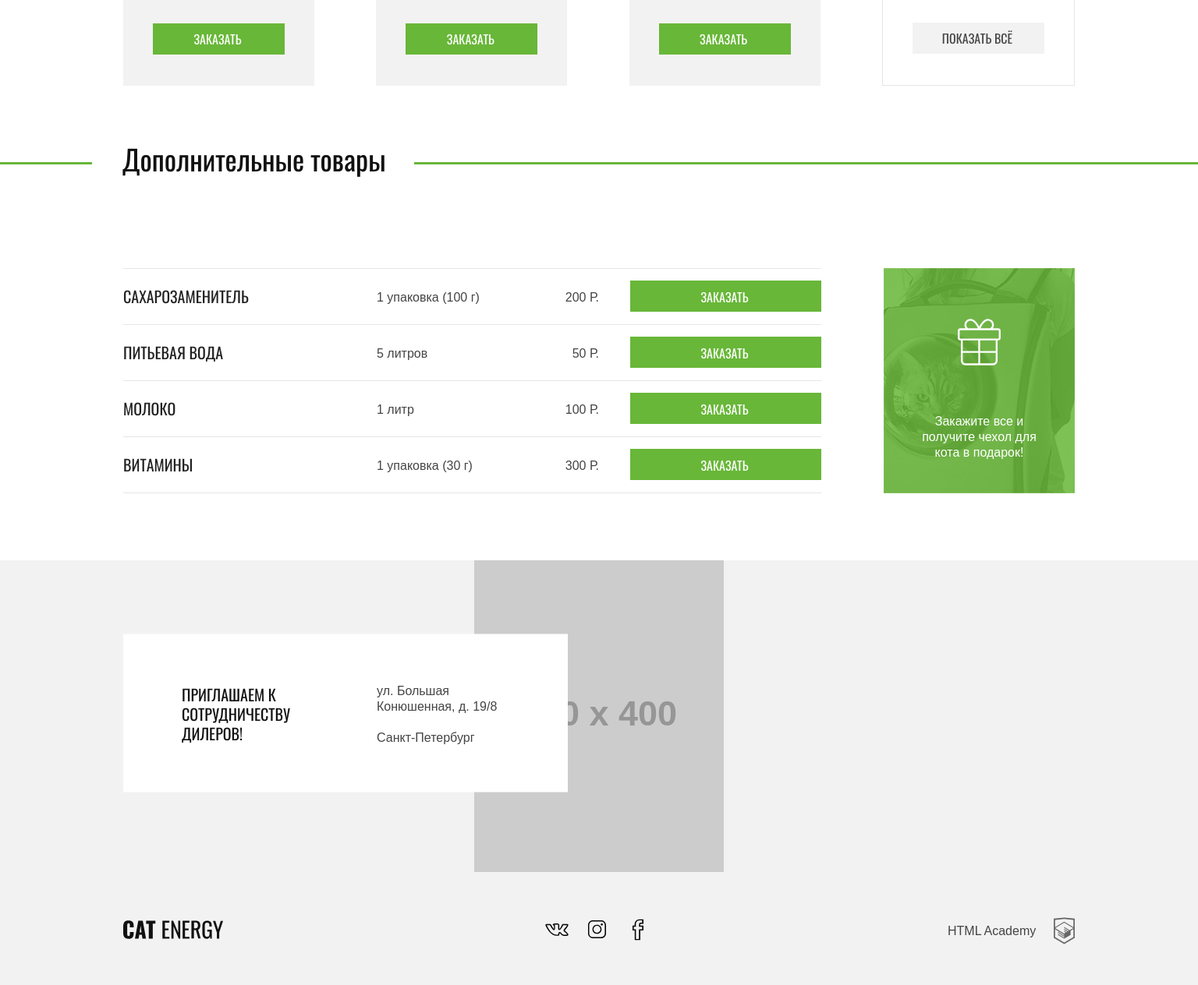
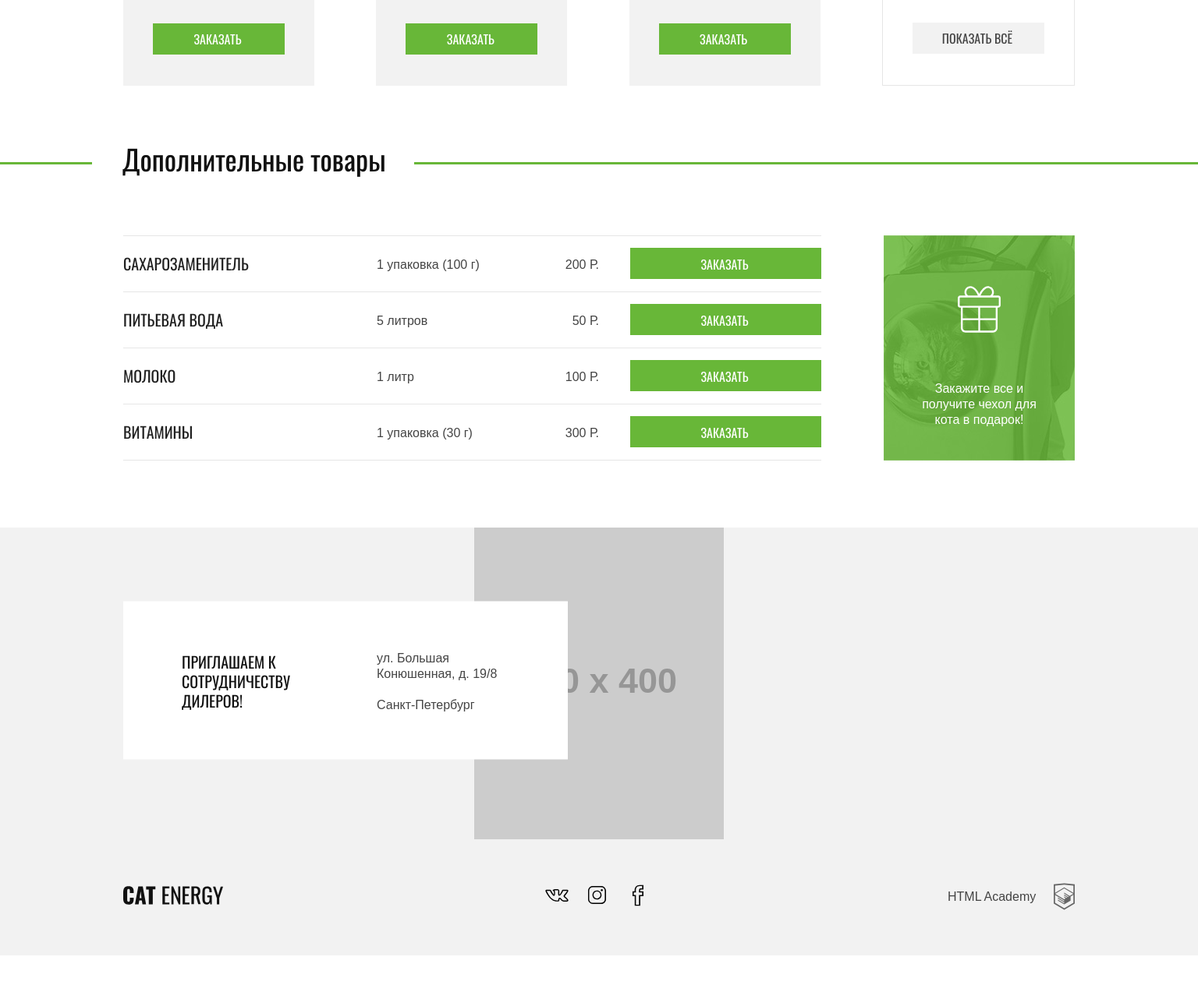
Before and after one commit to alte0/43745-cat-energy-19, a website: page source/catalog.html in a window 1536 px wide. Shown: the part 1290-2554 px from the top of the page at 78% size. After the commit the page ends 2516 px from the top, so only its background shows below. Drawn offline with nearby package versions, Linux system fonts and the light colour scheme; files that its build step writes are made by us from their sources; placeholder pictures from the web are drawn by us; files whose address does not match are found by name.

Commit message:
pp catalog

```diff
--- a/source/sass/blocks/additional-items.scss
+++ b/source/sass/blocks/additional-items.scss
@@ -4,7 +4,7 @@
 
 .additional-items__list {
   @include clean-ul;
-  margin-bottom: 36px;
+  margin-bottom: 40px;
 }
 
 .additional-items__order-all {
@@ -34,7 +34,7 @@
 
   .additional-items__list {
     border-top: 1px solid $gray-100;
-    margin-top: 48px;
+    margin-top: 7px;
     margin-bottom: 69px;
   }
 
@@ -54,6 +54,7 @@
 
   .additional-items__desc-order {
     text-align: left;
+    margin-bottom: -10px;
     width: 160px;
   }
 }
@@ -71,7 +72,6 @@
 
   .additional-items__list {
     width: 895px;
-    margin-top: 47px;
     margin-bottom: 0;
   }
 
@@ -82,8 +82,12 @@
     padding-left: 37px;
     padding-right: 37px;
     padding-bottom: 37px;
-    margin-top: 47px;
     text-align: center;
+  }
+
+  .additional-items__list,
+  .additional-items__order-all {
+    margin-top: 5px;
   }
 
   .additional-items__gift {
--- a/source/sass/blocks/footer.scss
+++ b/source/sass/blocks/footer.scss
@@ -45,7 +45,7 @@
 
 @media (min-width: 768px) {
   .footer {
-    padding-top: 55px;
+    padding-top: 53px;
     padding-bottom: 55px;
   }
 
--- a/source/sass/blocks/product-list.scss
+++ b/source/sass/blocks/product-list.scss
@@ -11,7 +11,7 @@
   flex-wrap: wrap;
 
   &_additional {
-    padding: 14px 0 17px;
+    padding: 14px 0 16px;
   }
 }
 
--- a/source/sass/blocks/title.scss
+++ b/source/sass/blocks/title.scss
@@ -49,7 +49,6 @@
     line-height: 36px;
     padding-left: 39px;
     padding-right: 42px;
-    margin-left: -41px;
     margin-bottom: 75px;
 
     &::after {
```
